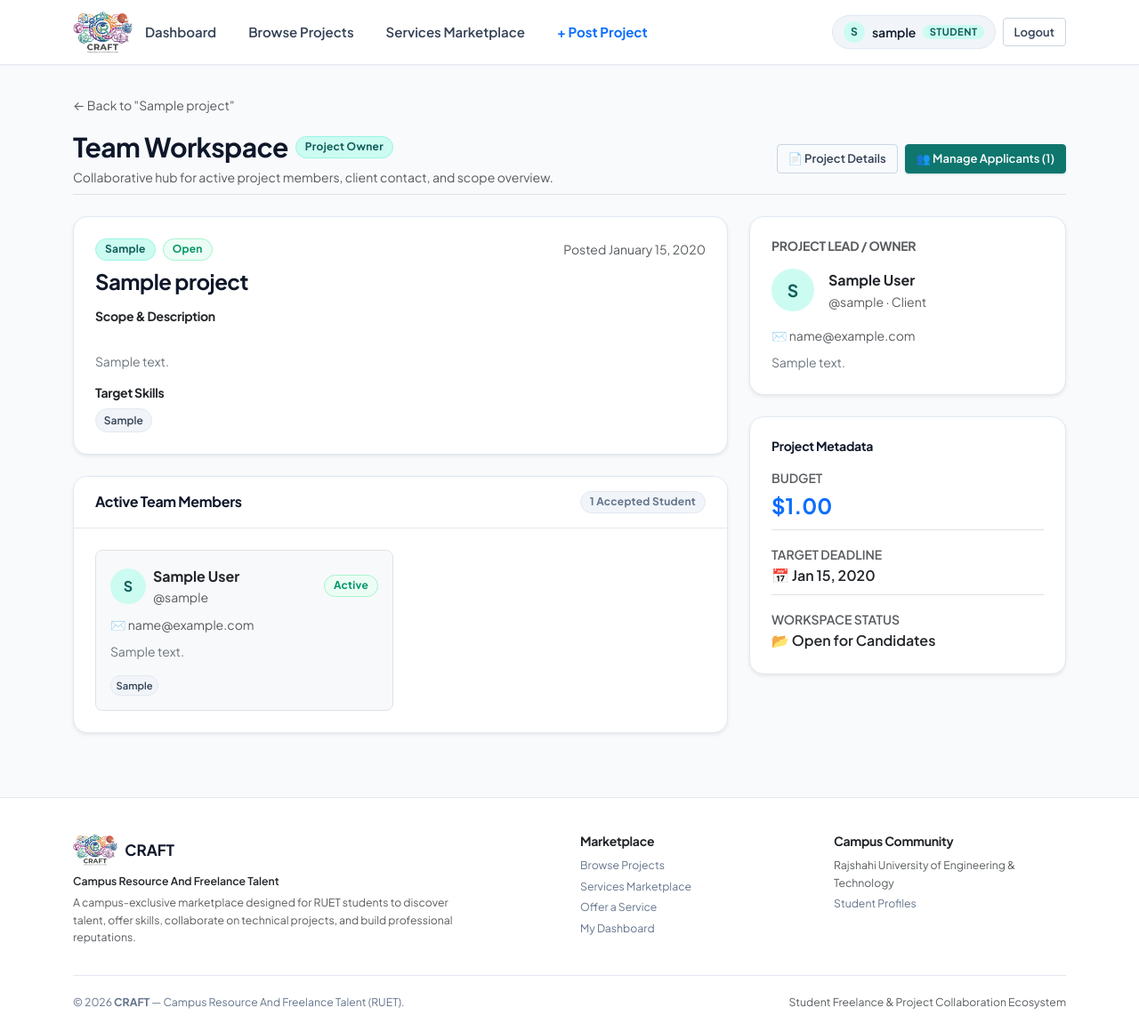
After one commit to Mahdi-Haque/CRAFT, a Django app: page /projects/1/workspace/ in a window 1280 px wide. The commit adds this page. Shown: the whole page at 89% size. Run offline with Django 5.2, Linux system fonts and the light colour scheme; a user stored in the database is signed in; tables that the repository leaves empty hold one stand-in row (values such as "Sample post"); some libraries are stand-ins or nearby versions.

Commit message:
Implement team workspace

```diff
--- a/projects/urls.py
+++ b/projects/urls.py
@@ -15,4 +15,5 @@ urlpatterns = [
     path('<int:pk>/complete/', views.project_complete, name='project_complete'),
     path('<int:pk>/cancel/', views.project_cancel, name='project_cancel'),
     path('<int:pk>/close/', views.project_cancel, name='project_close'),
+    path('<int:pk>/workspace/', views.project_workspace, name='project_workspace'),
 ]
--- a/projects/views.py
+++ b/projects/views.py
@@ -6,7 +6,7 @@ from django.db.models import Q, Count, F
 from django.shortcuts import render, redirect, get_object_or_404
 
 from .forms import ProjectForm
-from .models import Project
+from .models import Project, ProjectTeam, ProjectMembership
 
 SORT_OPTIONS = [
     ('newest', 'Newest first'),
@@ -229,3 +229,32 @@ def project_cancel(request, pk):
     project.save()
     messages.success(request, "Project has been closed.")
     return redirect('projects:project_detail', pk=project.pk)
+
+
+@login_required
+def project_workspace(request, pk):
+    project = get_object_or_404(Project, pk=pk)
+
+    # Object-level authorization: owner, admin, or accepted student team member
+    is_owner = (project.client_id == request.user.id) or request.user.is_admin_role
+    is_team_member = False
+
+    if hasattr(project, 'team') and project.team.members.filter(id=request.user.id).exists():
+        is_team_member = True
+    elif project.applications.filter(student=request.user, status='accepted').exists():
+        is_team_member = True
+        team, _ = ProjectTeam.objects.get_or_create(project=project)
+        ProjectMembership.objects.get_or_create(team=team, user=request.user)
+
+    if not (is_owner or is_team_member):
+        raise PermissionDenied("You must be an active project team participant to access this workspace.")
+
+    team, _ = ProjectTeam.objects.get_or_create(project=project)
+    team_members = team.members.all()
+
+    return render(request, 'projects/workspace.html', {
+        'project': project,
+        'team': team,
+        'team_members': team_members,
+        'is_owner': is_owner,
+    })
--- a/templates/applications/student_dashboard.html
+++ b/templates/applications/student_dashboard.html
@@ -202,6 +202,11 @@
                                     <a href="{% url 'projects:project_detail' app.project.pk %}" class="btn btn-sm btn-outline-secondary">
                                         View
                                     </a>
+                                    {% if app.status == 'accepted' %}
+                                        <a href="{% url 'projects:project_workspace' app.project.pk %}" class="btn btn-sm btn-success">
+                                            🚀 Workspace
+                                        </a>
+                                    {% endif %}
                                     {% if app.status == 'pending' %}
                                         <form method="post" action="{% url 'applications:application_withdraw' app.pk %}" class="d-inline" data-confirm="Are you sure you want to withdraw your application? This action cannot be undone.">
                                             {% csrf_token %}
--- /dev/null
+++ b/templates/projects/workspace.html
@@ -0,0 +1,189 @@
+{% extends 'base.html' %}
+{% block title %}Workspace &middot; {{ project.title }}{% endblock %}
+
+{% block content %}
+<!-- Back navigation -->
+<div class="mb-3">
+    <a href="{% url 'projects:project_detail' project.pk %}" class="text-muted small text-decoration-none d-inline-flex align-items-center gap-1">
+        &larr; Back to "{{ project.title }}"
+    </a>
+</div>
+
+<!-- Workspace Header -->
+<div class="d-flex flex-column flex-md-row align-items-md-center justify-content-between gap-3 mb-4 pb-2 border-bottom">
+    <div>
+        <div class="d-flex align-items-center gap-2 mb-1">
+            <h2 class="fw-bold mb-0">Team Workspace</h2>
+            {% if is_owner %}
+                <span class="badge bg-primary">Project Owner</span>
+            {% else %}
+                <span class="badge bg-success">Team Member</span>
+            {% endif %}
+        </div>
+        <p class="text-muted small mb-0">Collaborative hub for active project members, client contact, and scope overview.</p>
+    </div>
+    <div class="d-flex flex-wrap align-items-center gap-2">
+        <a href="{% url 'projects:project_detail' project.pk %}" class="btn btn-outline-secondary btn-sm">
+            📄 Project Details
+        </a>
+        {% if is_owner %}
+            <a href="{% url 'applications:applicants_list' project.pk %}" class="btn btn-primary btn-sm">
+                👥 Manage Applicants ({{ project.applicant_count }})
+            </a>
+        {% endif %}
+    </div>
+</div>
+
+<div class="row g-4 mb-4">
+    <!-- Project Summary Card -->
+    <div class="col-12 col-lg-8">
+        <div class="card p-4 shadow-sm mb-4">
+            <div class="d-flex flex-wrap align-items-center gap-2 mb-2">
+                {% if project.category %}
+                    <span class="badge bg-primary">{{ project.category }}</span>
+                {% endif %}
+                {% if project.status == 'open' %}
+                    <span class="badge bg-success">Open</span>
+                {% elif project.status == 'in_progress' %}
+                    <span class="badge bg-info text-dark">In Progress</span>
+                {% elif project.status == 'completed' %}
+                    <span class="badge bg-primary">Completed</span>
+                {% else %}
+                    <span class="badge bg-secondary">Closed</span>
+                {% endif %}
+                <span class="text-muted small ms-auto">Posted {{ project.created_at|date:"F d, Y" }}</span>
+            </div>
+
+            <h3 class="fw-bold mb-3">{{ project.title }}</h3>
+
+            <h6 class="fw-bold text-dark mb-2">Scope & Description</h6>
+            <div class="text-secondary small mb-3" style="white-space: pre-line; line-height: 1.6;">
+                {{ project.description }}
+            </div>
+
+            {% if project.skills_list %}
+                <h6 class="fw-bold text-dark mb-2">Target Skills</h6>
+                <div class="d-flex flex-wrap gap-1 mb-0">
+                    {% for skill in project.skills_list %}
+                        <span class="cw-skill-chip">{{ skill }}</span>
+                    {% endfor %}
+                </div>
+            {% endif %}
+        </div>
+
+        <!-- Team Members Section -->
+        <div class="card shadow-sm">
+            <div class="card-header bg-white py-3 d-flex align-items-center justify-content-between">
+                <h5 class="mb-0 fw-bold">Active Team Members</h5>
+                <span class="badge bg-secondary">{{ team_members|length }} Accepted Student{{ team_members|length|pluralize }}</span>
+            </div>
+            <div class="card-body p-4">
+                {% if team_members %}
+                    <div class="row g-3">
+                        {% for member in team_members %}
+                            <div class="col-12 col-md-6">
+                                <div class="p-3 border rounded-3 bg-light h-100 d-flex flex-column justify-content-between">
+                                    <div>
+                                        <div class="d-flex align-items-center gap-2 mb-2">
+                                            <div class="cw-user-avatar" style="width: 40px; height: 40px; font-size: 1rem;">
+                                                {{ member.username|make_list|first|upper }}
+                                            </div>
+                                            <div>
+                                                <div class="fw-bold text-dark">{{ member.get_full_name|default:member.username }}</div>
+                                                <div class="text-muted small">@{{ member.username }}</div>
+                                            </div>
+                                            <span class="badge bg-success ms-auto small">Active</span>
+                                        </div>
+                                        <div class="text-muted small mb-2">
+                                            ✉️ {{ member.email }}
+                                        </div>
+                                        {% if member.bio %}
+                                            <p class="text-secondary small mb-2">{{ member.bio|truncatewords:20 }}</p>
+                                        {% endif %}
+                                    </div>
+                                    {% if member.skills %}
+                                        <div class="d-flex flex-wrap gap-1 mt-2">
+                                            {% for skill in member.skills.split %}
+                                                <span class="cw-skill-chip" style="font-size: 0.7rem; padding: 0.1rem 0.35rem;">
+                                                    {{ skill|cut:"," }}
+                                                </span>
+                                            {% endfor %}
+                                        </div>
+                                    {% endif %}
+                                </div>
+                            </div>
+                        {% endfor %}
+                    </div>
+                {% else %}
+                    <div class="cw-empty-state my-2 py-4 text-center">
+                        <div class="cw-empty-icon mb-2" style="font-size: 2rem;">👥</div>
+                        <h6 class="cw-empty-title">No Accepted Students Yet</h6>
+                        <p class="cw-empty-desc text-muted small">When proposals are accepted from candidates, student collaborators will appear in this workspace roster.</p>
+                        {% if is_owner %}
+                            <a href="{% url 'applications:applicants_list' project.pk %}" class="btn btn-primary btn-sm">
+                                Review Received Applications
+                            </a>
+                        {% endif %}
+                    </div>
+                {% endif %}
+            </div>
+        </div>
+    </div>
+
+    <!-- Sidebar: Owner Profile & Project Meta -->
+    <div class="col-12 col-lg-4">
+        <!-- Client / Owner Card -->
+        <div class="card p-4 shadow-sm mb-4">
+            <h6 class="fw-bold text-uppercase text-muted small mb-3">Project Lead / Owner</h6>
+            <div class="d-flex align-items-center gap-3 mb-3">
+                <div class="cw-user-avatar" style="width: 48px; height: 48px; font-size: 1.2rem;">
+                    {{ project.client.username|make_list|first|upper }}
+                </div>
+                <div>
+                    <div class="fw-bold text-dark">{{ project.client.company_name|default:project.client.username }}</div>
+                    <div class="text-muted small">@{{ project.client.username }} &middot; Client</div>
+                </div>
+            </div>
+            <div class="text-muted small mb-2">
+                ✉️ {{ project.client.email }}
+            </div>
+            {% if project.client.bio %}
+                <p class="text-secondary small mb-0">{{ project.client.bio }}</p>
+            {% endif %}
+        </div>
+
+        <!-- Project Overview Stats -->
+        <div class="card p-4 shadow-sm mb-4">
+            <h6 class="fw-bold mb-3">Project Metadata</h6>
+            <div class="mb-3 pb-2 border-bottom">
+                <div class="text-muted small text-uppercase fw-semibold">Budget</div>
+                <div class="fs-4 fw-bold text-primary">${{ project.budget }}</div>
+            </div>
+            <div class="mb-3 pb-2 border-bottom">
+                <div class="text-muted small text-uppercase fw-semibold">Target Deadline</div>
+                <div class="fw-semibold text-dark">
+                    {% if project.deadline %}
+                        📅 {{ project.deadline|date:"M d, Y" }}
+                    {% else %}
+                        <span class="text-muted">Flexible</span>
+                    {% endif %}
+                </div>
+            </div>
+            <div>
+                <div class="text-muted small text-uppercase fw-semibold">Workspace Status</div>
+                <div class="fw-semibold text-dark">
+                    {% if project.status == 'in_progress' %}
+                        🟢 Active & In Progress
+                    {% elif project.status == 'completed' %}
+                        🏁 Project Completed
+                    {% elif project.status == 'closed' %}
+                        📁 Project Closed
+                    {% else %}
+                        📂 Open for Candidates
+                    {% endif %}
+                </div>
+            </div>
+        </div>
+    </div>
+</div>
+{% endblock %}
```
Also changed, not shown: applications/tests.py (+35 -1 lines), applications/views.py (+11 -0 lines), projects/models.py (+56 -0 lines), projects/tests.py (+179 -1 lines), templates/projects/project_detail.html (+13 -2 lines), projects/migrations/0004_projectmembership_projectteam_projectmembership_team_and_more.py (added).
